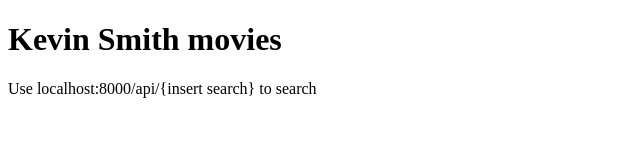
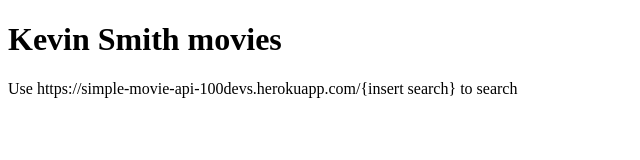
Before and after one commit to AlexOde/movies-api-test, a website: page index.html in a window 1280 px wide. Shown: the whole page, without its empty margins (0-640 px from the left). Drawn offline with Linux system fonts and the light colour scheme.

Commit message:
Updated which url to use in html

```diff
--- a/index.html
+++ b/index.html
@@ -8,7 +8,7 @@
 </head>
 <body>
     <h1>Kevin Smith movies</h1>
-    <p>Use localhost:8000/api/{insert search} to search</p>
+    <p>Use https://simple-movie-api-100devs.herokuapp.com/{insert search} to search</p>
 
 </body>
 </html>
```
